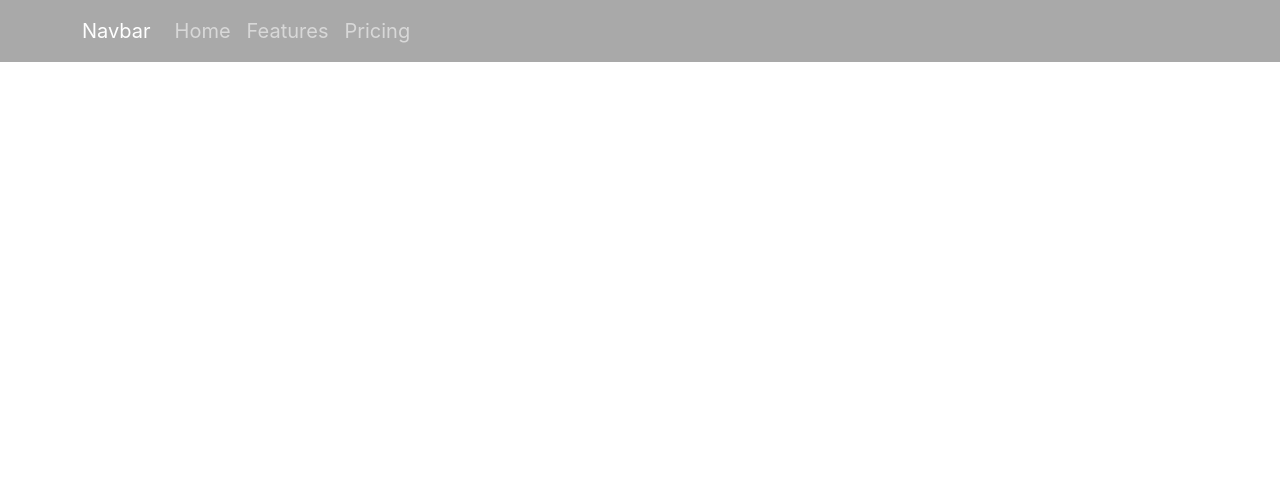
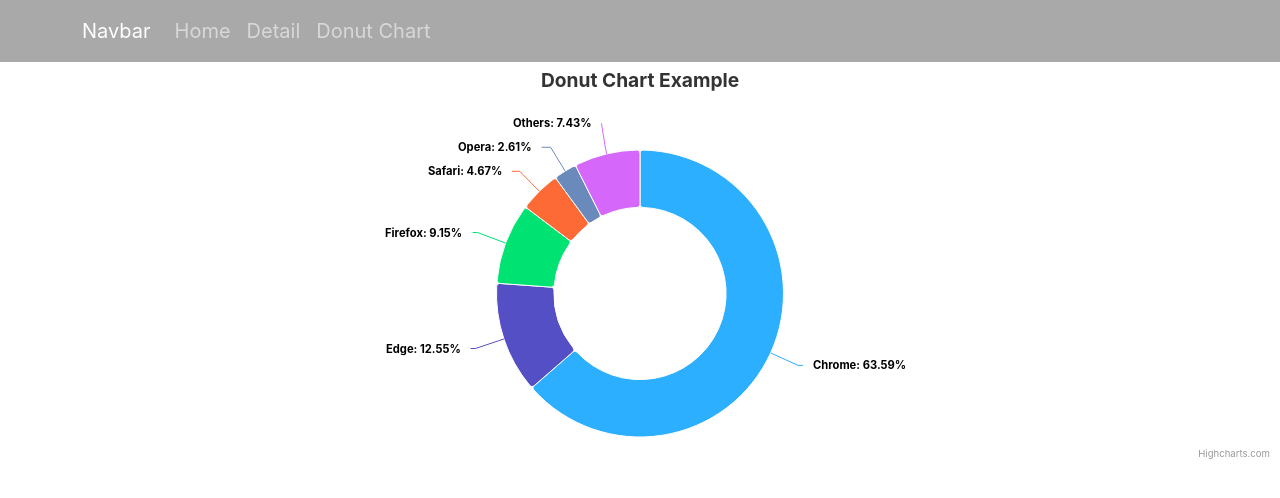
Before and after one commit to 2024-Winter-BootCamp-TeamD/wonjin, a React (Create React App) app: page /chart in a window 1280 px wide. Shown: the top 498 px of the page. Built offline with nearby package versions, Linux system fonts and the light colour scheme.

Commit message:
HighgChars에 있는 도넛차트 넣어봤음

```diff
--- a/package.json
+++ b/package.json
@@ -5,6 +5,8 @@
   "dependencies": {
     "bootstrap": "^5.3.3",
     "cra-template": "1.2.0",
+    "highcharts": "^12.1.2",
+    "highcharts-react-official": "^3.2.1",
     "react": "^19.0.0",
     "react-bootstrap": "^2.10.7",
     "react-dom": "^19.0.0",
--- a/src/App.js
+++ b/src/App.js
@@ -8,32 +8,35 @@
 import { Routes, Route, Link, useNavigate, Outlet } from 'react-router-dom';
 import Detail from './routes/Detail.js';
 
+// [추가] DonutChart 컴포넌트 import
+import DonutChart from './DonutChat.js';
+
 function App() {
 
   let [shoes] = useState(data);
   let navigate = useNavigate();
 
-
   return (
     <div className='App'>
-
-
 
       <Navbar data-bs-theme="dark" className='d_navbar'>
         <Container>
           <Navbar.Brand href="#home">Navbar</Navbar.Brand>
           <Nav className="me-auto">
-            <Nav.Link href="#home">Home</Nav.Link>
-            <Nav.Link onClick={()=>{ navigate('-1')}}>Features</Nav.Link>
-            <Nav.Link onClick={()=>{ navigate('/detail')}}>Pricing</Nav.Link>
+            <Nav.Link onClick={() => { navigate('/') }}>Home</Nav.Link>
+            <Nav.Link onClick={() => { navigate('/detail') }}>Detail</Nav.Link>
+            {/* [추가] 도넛 차트 페이지 링크 */}
+            <Nav.Link onClick={() => { navigate('/chart') }}>Donut Chart</Nav.Link>
           </Nav>
         </Container>
       </Navbar>
 
       <Routes>
-      <Route path="/" element = {
+        <Route
+          path="/"
+          element={
             <>
-        <div className='main-bg' style={{backgroundImage: 'url(' + bg +')'}}></div>
+              <div className='main-bg' style={{ backgroundImage: 'url(' + bg + ')' }}></div>
               <br />
               <Container>
                 <Row>
@@ -43,30 +46,32 @@
                 </Row>
               </Container>
             </>
-      }/>
-        <Route path="/detail/:id" element = {<Detail  shoes = {shoes}/>}/>
+          }
+        />
+        <Route path="/detail/:id" element={<Detail shoes={shoes} />} />
 
-
-
-
-        <Route path="/about" element = {<About/>}>
-         <Route path="member" element = {<div>멤버임</div>} />
-         <Route path="location" element = {<Detail/>} />
+        {/* About */}
+        <Route path="/about" element={<About />}>
+          <Route path="member" element={<div>멤버임</div>} />
+          <Route path="location" element={<Detail />} />
         </Route>
 
-        <Route path= "/event" element = {<Event />}>
-          <Route path= "one" element = {<div>첫 주문시 양배추즙 서비스</div>}/>
-          <Route path= "two" element =   {<div>생일 기념 쿠폰받기</div>}/>
+        {/* Event */}
+        <Route path="/event" element={<Event />}>
+          <Route path="one" element={<div>첫 주문시 양배추즙 서비스</div>} />
+          <Route path="two" element={<div>생일 기념 쿠폰받기</div>} />
         </Route>
 
+        {/* [추가] /chart 경로에서 DonutChart 표시 */}
+        <Route path="/chart" element={<DonutChart />} />
       </Routes>
 
     </div>
   );
 }
 
-function About(){
-  return(
+function About() {
+  return (
     <div>
       <h4>회사정보임</h4>
       <Outlet></Outlet>
@@ -74,18 +79,18 @@
   )
 }
 
-function Card(props){
+function Card(props) {
   return (
     <div className="col-md-4">
-      <img src={"https://codingapple1.github.io/shop/shoes" + props.i + '.jpg'} width="80%" />
-      <h4>{ props.shoes.title }</h4>
-      <p>{ props.shoes.price }</p>
+      <img src={"https://codingapple1.github.io/shop/shoes" + props.i + '.jpg'} width="80%" alt="shoes" />
+      <h4>{props.shoes.title}</h4>
+      <p>{props.shoes.price}</p>
     </div>
   )
 }
 
-function Event(){
-  return(
+function Event() {
+  return (
     <div>
       <h4>오늘의 이벤트</h4>
       <Outlet></Outlet>
@@ -93,6 +98,4 @@
   )
 }
 
-
-
 export default App;
--- /dev/null
+++ b/src/DonutChat.js
@@ -0,0 +1,49 @@
+// DonutChart.js
+import React from 'react';
+import Highcharts from 'highcharts';
+import HighchartsReact from 'highcharts-react-official';
+
+function DonutChart() {
+
+  const options = {
+    chart: {
+      type: 'pie'
+    },
+    title: {
+      text: 'Donut Chart Example'
+    },
+    plotOptions: {
+      pie: {
+        innerSize: '60%',
+        dataLabels: {
+          enabled: true,
+          format: '{point.name}: {point.y}%'
+        }
+      }
+    },
+    series: [
+      {
+        name: 'Share',
+        data: [
+          { name: 'Chrome', y: 63.59 },
+          { name: 'Edge', y: 12.55 },
+          { name: 'Firefox', y: 9.15 },
+          { name: 'Safari', y: 4.67 },
+          { name: 'Opera', y: 2.61 },
+          { name: 'Others', y: 7.43 }
+        ]
+      }
+    ]
+  };
+
+  return (
+    <div>
+      <HighchartsReact
+        highcharts={Highcharts}
+        options={options}
+      />
+    </div>
+  );
+}
+
+export default DonutChart;
```
Also changed, not shown: 1 other file (tests, documents, lock files or other folders). Lines whose indentation alone changed are shown as unchanged.
